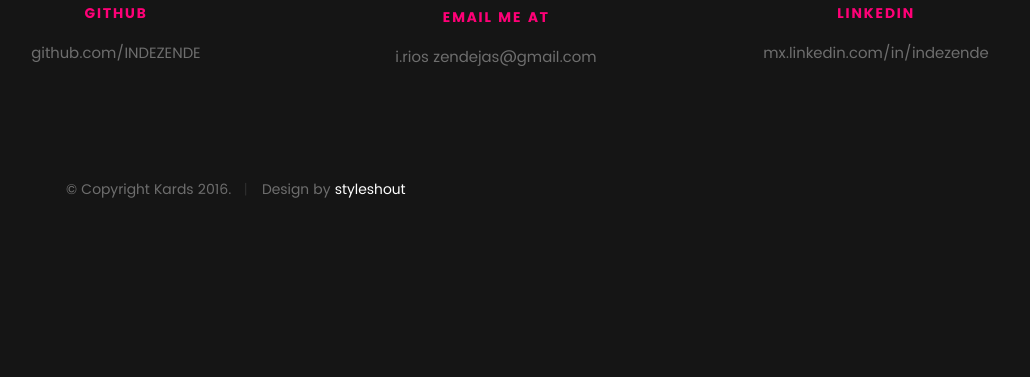
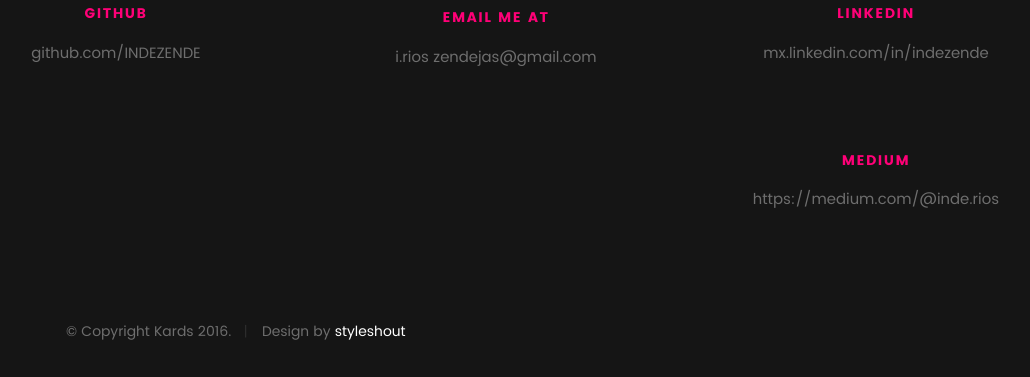
Before and after one commit to INDEZENDE/inde.github.io, a plain HTML site: page index.html in a window 1280 px wide. Shown: the part 7381-7758 px from the top of the page, without its empty margins (144-1174 px from the left). Before the commit the page ends 7616 px from the top, so only its background shows below. Drawn offline with Linux system fonts and the light colour scheme; files whose address does not match are found by name.

Commit message:
Add Medium contact

```diff
--- a/index.html
+++ b/index.html
@@ -1272,6 +1272,27 @@
 
 			</div>
 
+
+			<div class="col-four tab-full">
+
+				<div class="icon">
+					<!-- <i class="icon-medium"></i> -->
+					<i class="fa fa-medium" aria-hidden="true"></i>
+				</div>
+
+				<h5>Medium</h5>
+
+				<p>https://medium.com/@inde.rios
+
+				</p>
+
+			</div>
+
+
+
+
+
+
 		</div>
 		<!-- /contact-info -->
 
```
